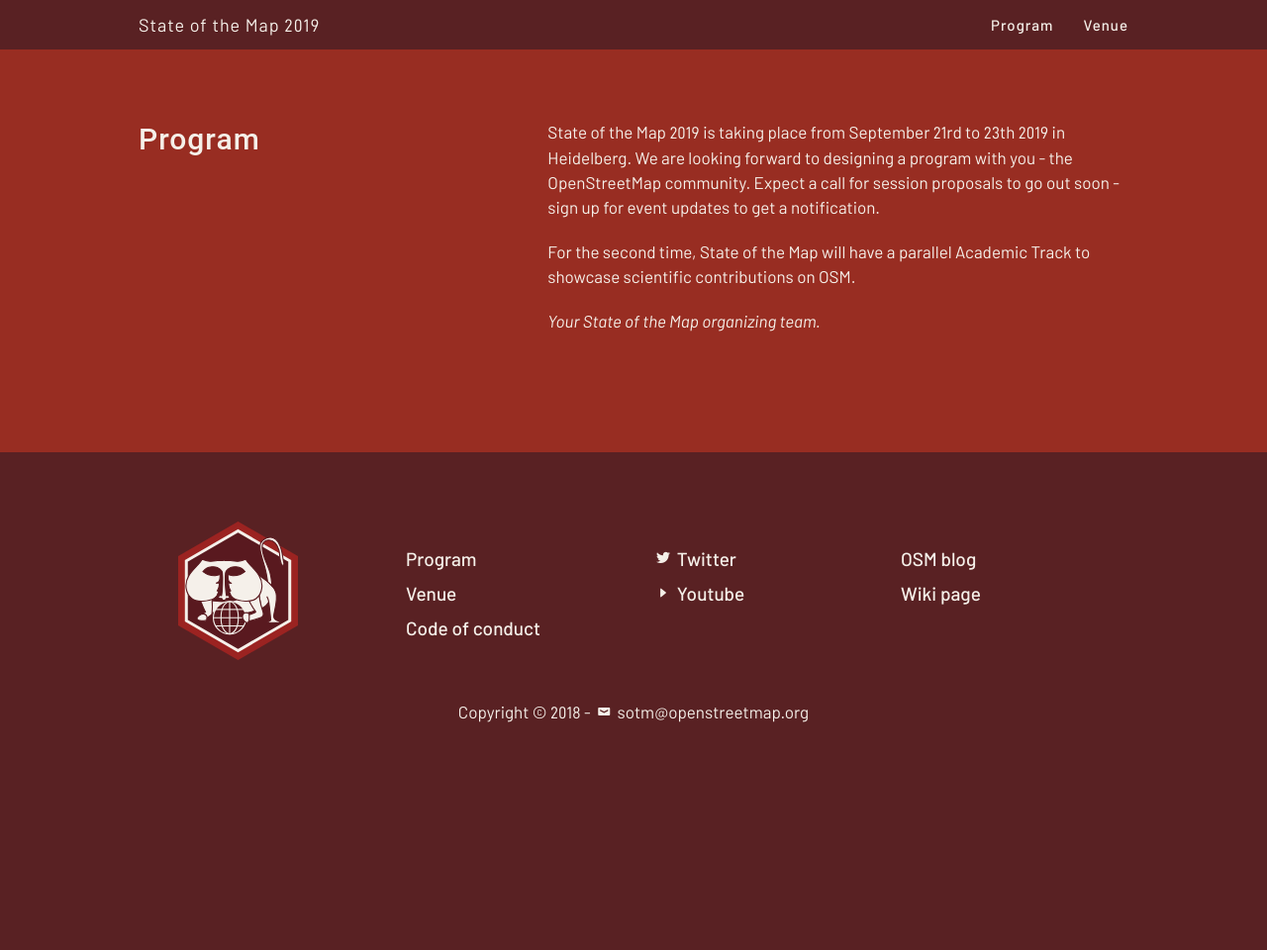
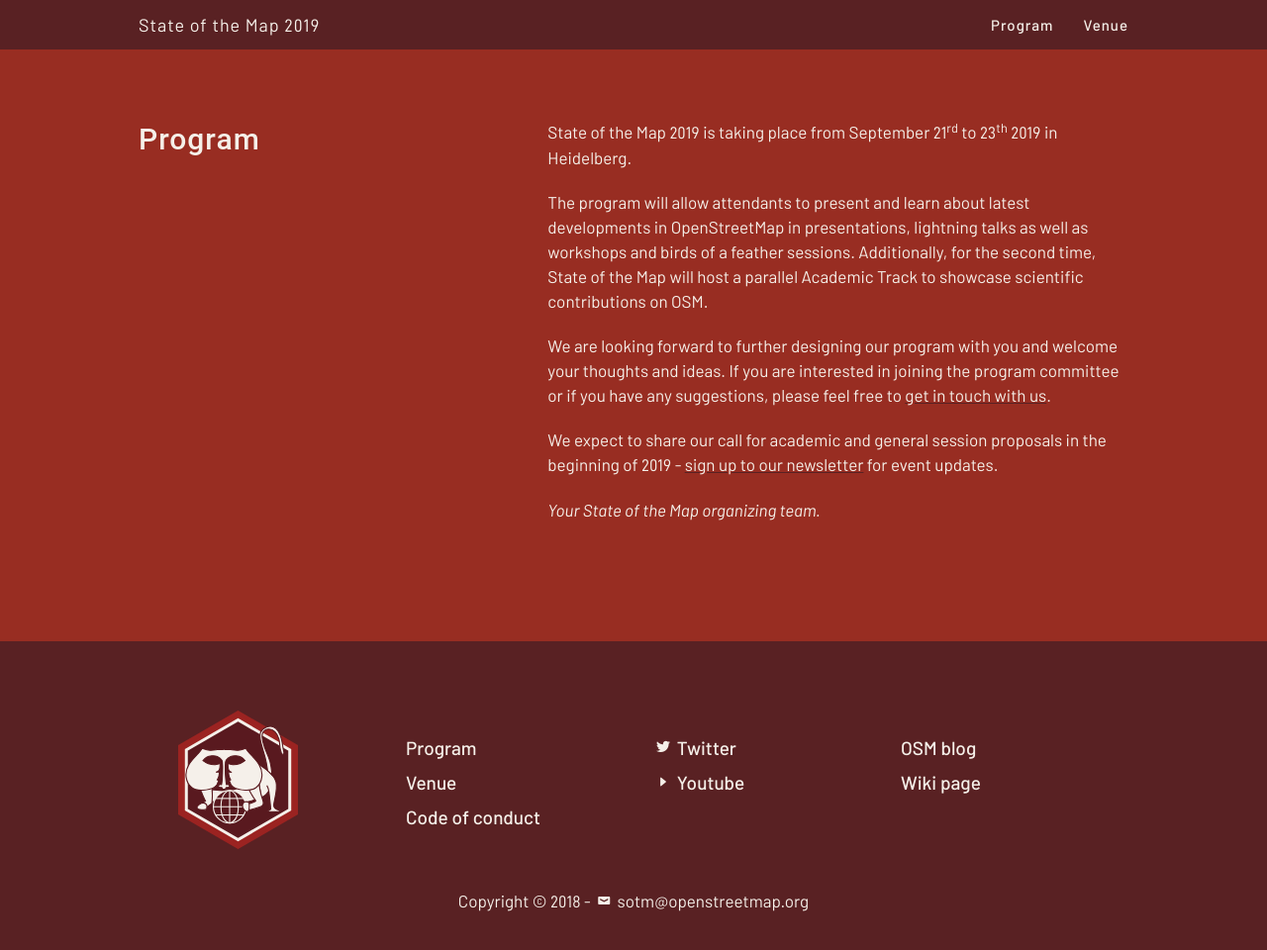
Before and after one commit to openstreetmap/stateofthemap-2019, a Jekyll site: the page built from program/index.md, in a window 1280 px wide and 979 px high. Shown: the top 960 px of the window at 99% size. Built offline with Jekyll 4.4.1, drawn with Linux system fonts in a browser that asks for light colours.

Commit message:
improve content, make links more visible in text

```diff
--- a/_includes/about.html
+++ b/_includes/about.html
@@ -5,13 +5,13 @@
           <div class="col10 margin2r space-bottom2">
             <h1 class="space-bottom2">State of the Map</h1>
             <p>
-              Join for a three day event around OpenStreetMap in <a href="https://www.openstreetmap.org/node/240058050#map=14/49.4102/8.6970">Heidelberg</a> for talks, discussions, workshops, code and documentation sprints.
+              State of the Map is the annual event for <em>all mappers and OpenStreetMap users</em>. Enjoy three days in the heart of Europe with talks, discussions, workshops, code and documentation sprints all around the free and open map of the world.
             </p>
             <p>
-              State of the Map is the annual event for <em>all mappers and OpenStreetMap users</em>. Enjoy three days in the heart of Europe with talks, discussions, workshops, code and documentation sprints all around the free and open map of the world.
+              Join us for a three day event around OpenStreetMap in <a href="https://www.openstreetmap.org/node/240058050#map=14/49.4102/8.6970">Heidelberg</a> for talks, discussions, workshops, code and documentation sprints.
             </p>
 
-            <h2 class="space-bottom2 space-top4">Bridging the Map</h2>
+            <h2 class="space-bottom2 space-top4">Our motto: Bridging the Map</h2>
             <p>
               Right next to the old bridge in Heidelberg there lives a curious little statue – a bronze monkey. In its hand, it holds a mirror to remind anyone crossing the bridge to look back from where they came from and remember who they are. For the <span class="numeral">2019</a> SotM in Heidelberg we want to take the role of that little monkey and remind everyone that no matter where we are going and what we are doing with OSM, we should never forget that we all come from the same origin: a little map that anyone can modify and use. Whether you are a hobby mapper, a scientific researcher, a humanitarian, an NGO, a government agency, a small business or a global company — we want to bridge the gap between us, or better yet, we want to Bridge the Map.
             </p>
--- a/_includes/css/sotm2019.css
+++ b/_includes/css/sotm2019.css
@@ -45,9 +45,15 @@
 
 a {
     color: {{ site.color.links }};
+
     -webkit-transition: all .2s ease-in-out;
     -moz-transition: all .2s ease-in-out;
     transition: all .2s ease-in-out;
+}
+
+div.content a {
+  text-decoration: underline;
+  text-decoration-color: {{ site.color.primary-dark }};
 }
 
 .dark a, a.dark, .dark a > code {
--- a/program/index.md
+++ b/program/index.md
@@ -4,8 +4,19 @@
 titlecontent:
 ---
 
-State of the Map <span class="numeral">2019</span> is taking place from September <span class="numeral">21</span>rd to <span class="numeral">23</span>th <span class="numeral">2019</span> in <a href="https://en.wikipedia.org/wiki/Heidelberg">Heidelberg</a>. We are looking forward to designing a program with you - the OpenStreetMap community. Expect a call for session proposals to go out soon - <a href="{{site.baseurl}}/#newsletter">sign up for event updates</a> to get a notification.
+State of the Map <span class="numeral">2019</span> is taking place from September <span class="numeral">21</span><sup>rd</sup> to <span class="numeral">23</span><sup>th</sup> <span class="numeral">2019</span> in Heidelberg.
+
+<!--
+We are looking forward to designing a program with you - the OpenStreetMap community. Expect a call for session proposals to go out soon - <a href="{{site.baseurl}}/#newsletter">sign up for event updates</a> to get a notification.
 
 For the second time, State of the Map will have a parallel Academic Track to showcase scientific contributions on OSM.
+-->
+
+The program will allow attendants to present and learn about latest developments in OpenStreetMap in presentations, lightning talks as well as workshops and birds of a feather sessions. Additionally, for the second time, State of the Map will host a parallel Academic Track to showcase scientific contributions on OSM.
+
+We are looking forward to further designing our program with you and welcome your thoughts and ideas. If you are interested in joining the program committee or if you have any suggestions, please feel free to <a href="sotm@openstreetmap.org">get in touch with us</a>.
+
+We expect to share our call for academic and general session proposals in the beginning of <span class="numeral">2019</span> - <a href="{{site.baseurl}}/#newsletter">sign up to our newsletter</a> for event updates.
+
 
 *Your State of the Map organizing team.*
```
